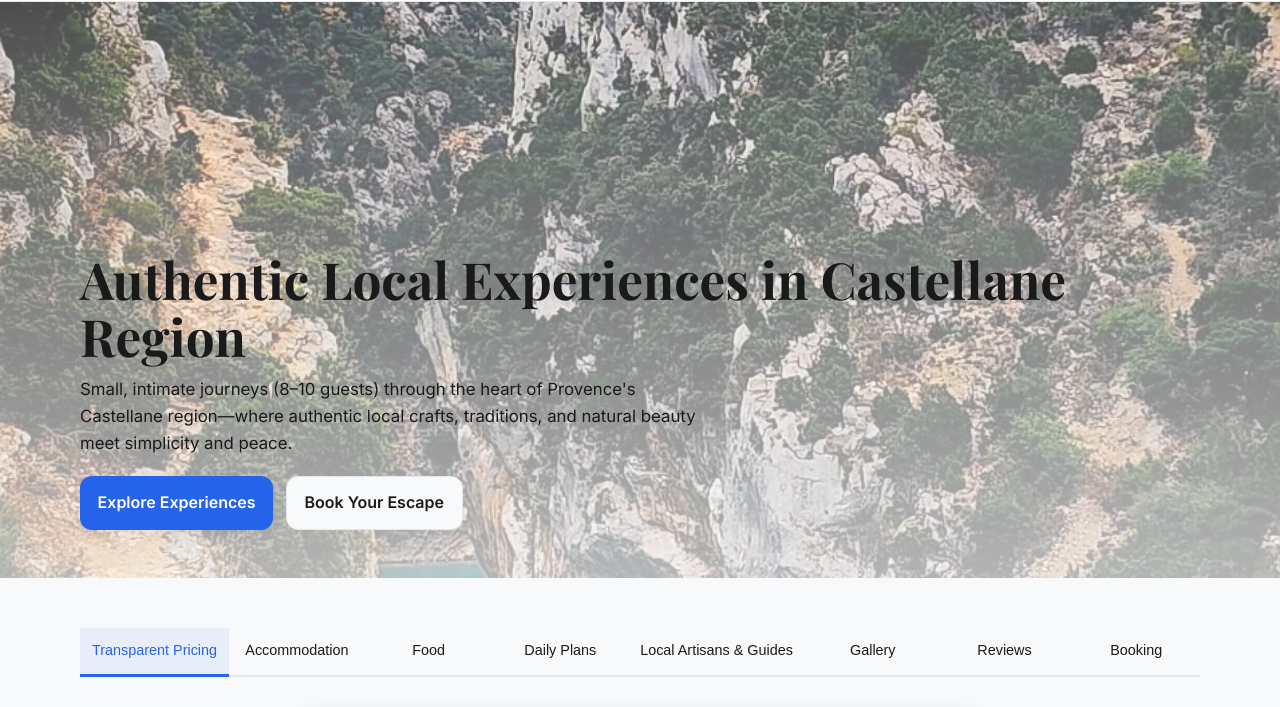
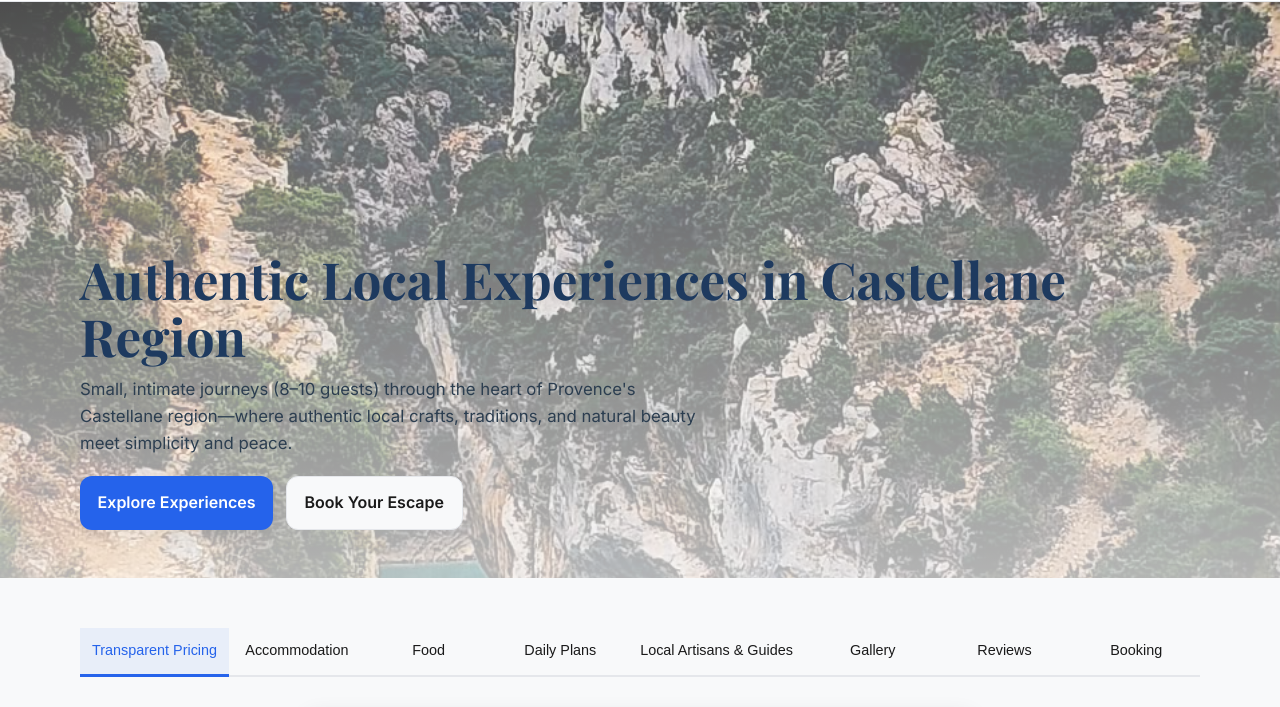
Before and after one commit to Authenticai-agent/ausratravel, a plain HTML site: page index.html in a window 1280 px wide. Shown: the part 64-771 px from the top of the page. Drawn offline with nearby package versions, Linux system fonts and the light colour scheme; no server answers.

Commit message:
Change hero title and subtitle to professional dark navy/charcoal colors

```diff
--- a/styles.css
+++ b/styles.css
@@ -113,8 +113,8 @@ body {
     padding: 3rem 0 2rem;
   }
 }
-.hero h1 { font-family: "Playfair Display", Georgia, serif; font-size: clamp(2rem, 4vw, 3.25rem); line-height: 1.1; margin: 0 0 .75rem; }
-.subtitle { color: var(--text); max-width: 60ch; margin: 0 0 1.25rem; font-size: clamp(0.95rem, 2vw, 1.05rem); }
+.hero h1 { font-family: "Playfair Display", Georgia, serif; font-size: clamp(2rem, 4vw, 3.25rem); line-height: 1.1; margin: 0 0 .75rem; color: #1e3a5f; }
+.subtitle { color: #2c3e50; max-width: 60ch; margin: 0 0 1.25rem; font-size: clamp(0.95rem, 2vw, 1.05rem); }
 .hero-cta { display: flex; gap: .8rem; flex-wrap: wrap; }
 @media (max-width: 480px) {
   .hero-cta {
```
